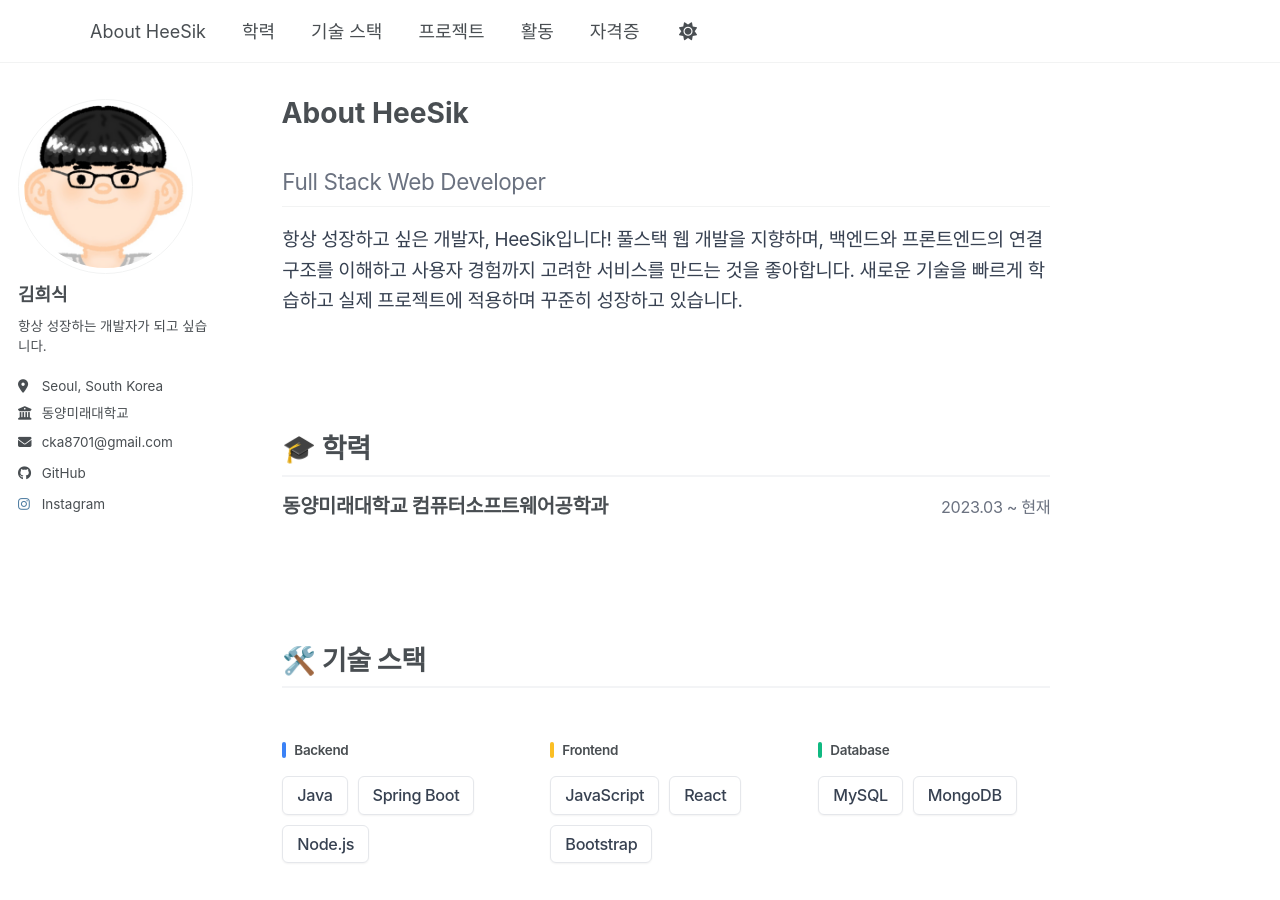
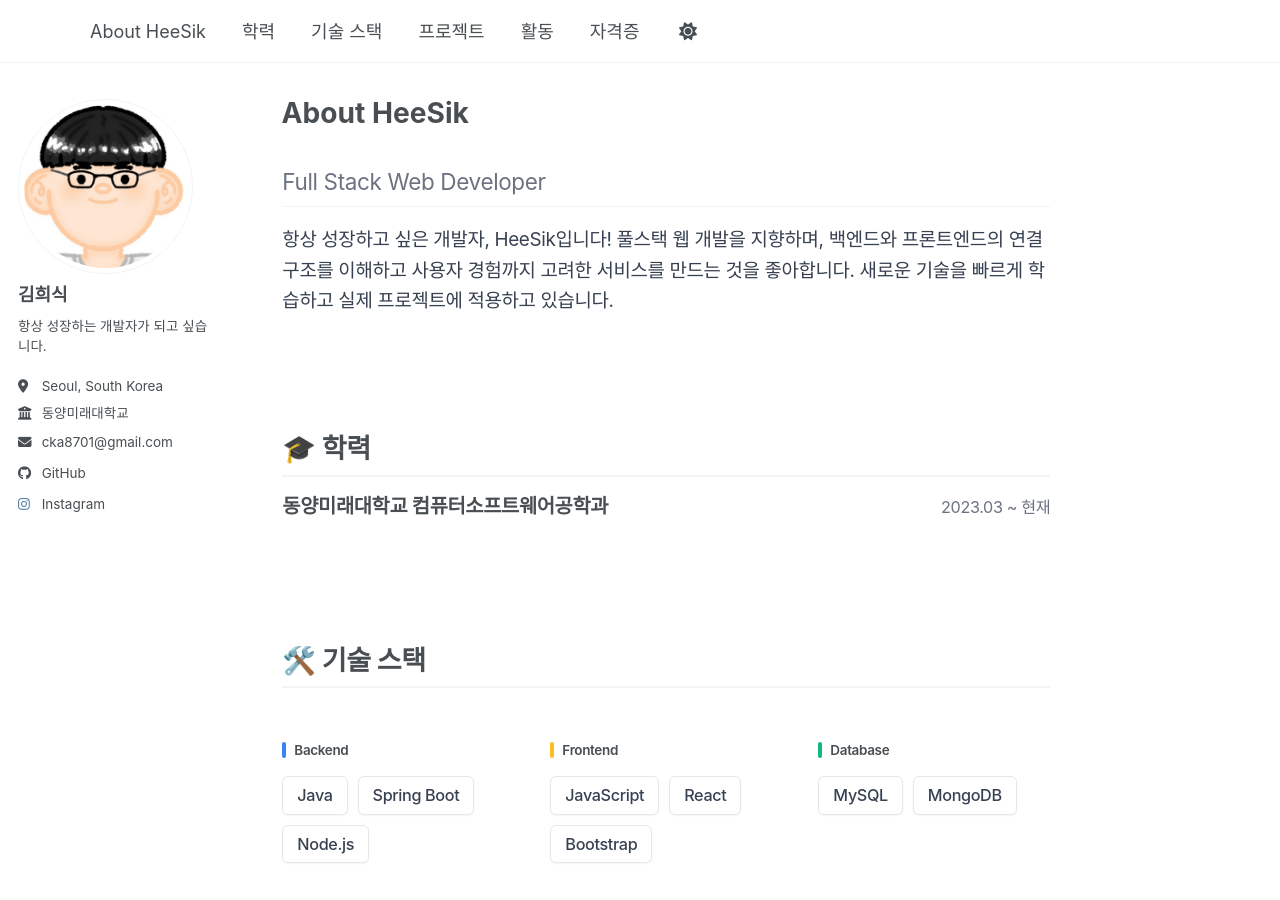
Before and after one commit to heesik03/heesik03.github.io, a Jekyll site: the page built from _pages/about.md, in a window 1280 px wide and 900 px high. Built offline with Jekyll 4.4.1, drawn with Linux system fonts in a browser that asks for light colours; a script bundle is joined from its source files by our own code; library files that are not in the unit come from our copies; some of the changed text lies outside the part shown.

Commit message:
소개 문구 수정

```diff
--- a/_pages/about.md
+++ b/_pages/about.md
@@ -76,7 +76,7 @@ redirect_from:
   <section id="intro">
     <h2 style="font-size: 1.25rem; font-weight: 400; margin-top: 0; color: #6b7280;" class="intro-subtitle">Full Stack Web Developer</h2>
     <p style="margin-top: 1rem; line-height: 1.6; font-size: 1.05rem; color: #374151;" class="intro-text">
-      항상 성장하고 싶은 개발자, HeeSik입니다! 풀스택 웹 개발을 지향하며, 백엔드와 프론트엔드의 연결 구조를 이해하고 사용자 경험까지 고려한 서비스를 만드는 것을 좋아합니다. 새로운 기술을 빠르게 학습하고 실제 프로젝트에 적용하며 꾸준히 성장하고 있습니다.
+      항상 성장하고 싶은 개발자, HeeSik입니다! 풀스택 웹 개발을 지향하며, 백엔드와 프론트엔드의 연결 구조를 이해하고 사용자 경험까지 고려한 서비스를 만드는 것을 좋아합니다. 새로운 기술을 빠르게 학습하고 실제 프로젝트에 적용하고 있습니다.
     </p>
   </section>
 
@@ -166,7 +166,7 @@ redirect_from:
 
     <div style="display: flex; justify-content: space-between; align-items: baseline;">
       <h4 style="margin: 0; font-size: 1.1rem; font-weight: 600;">연합동아리 UMC 10th Spring Boot 챌린저 활동</h4>
-      <span style="font-size: 0.9rem; color: #6b7280;">2026.03 ~</span>
+      <span style="font-size: 0.9rem; color: #6b7280;">2026.03 ~ 현재</span>
     </div>
   </section>
 
```
